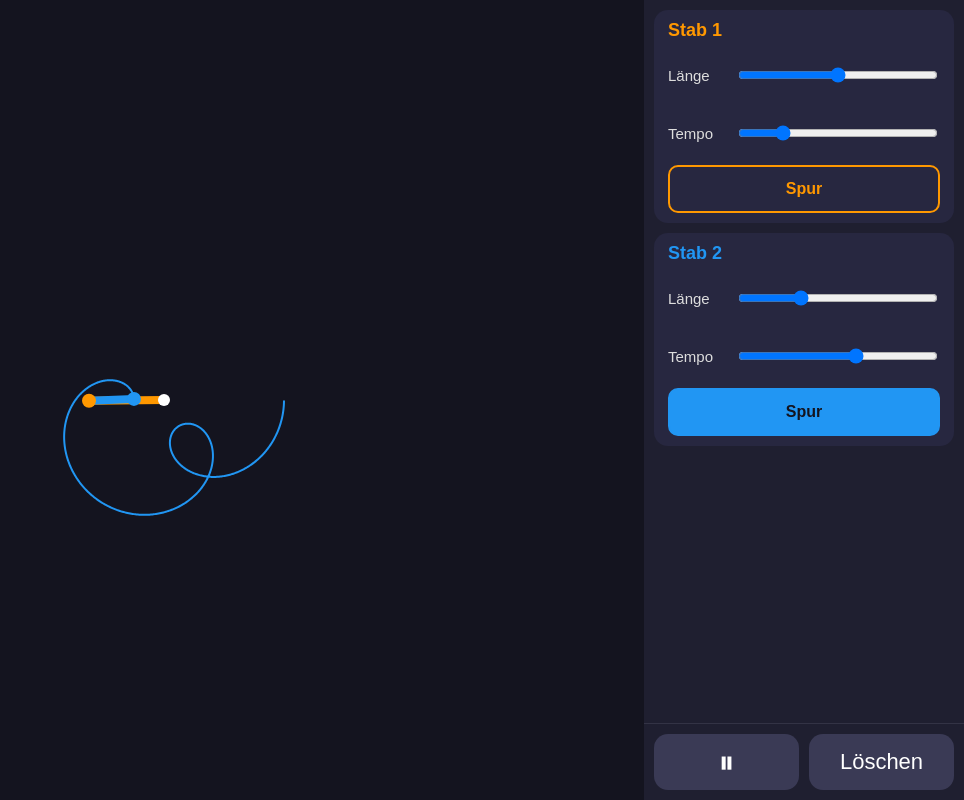
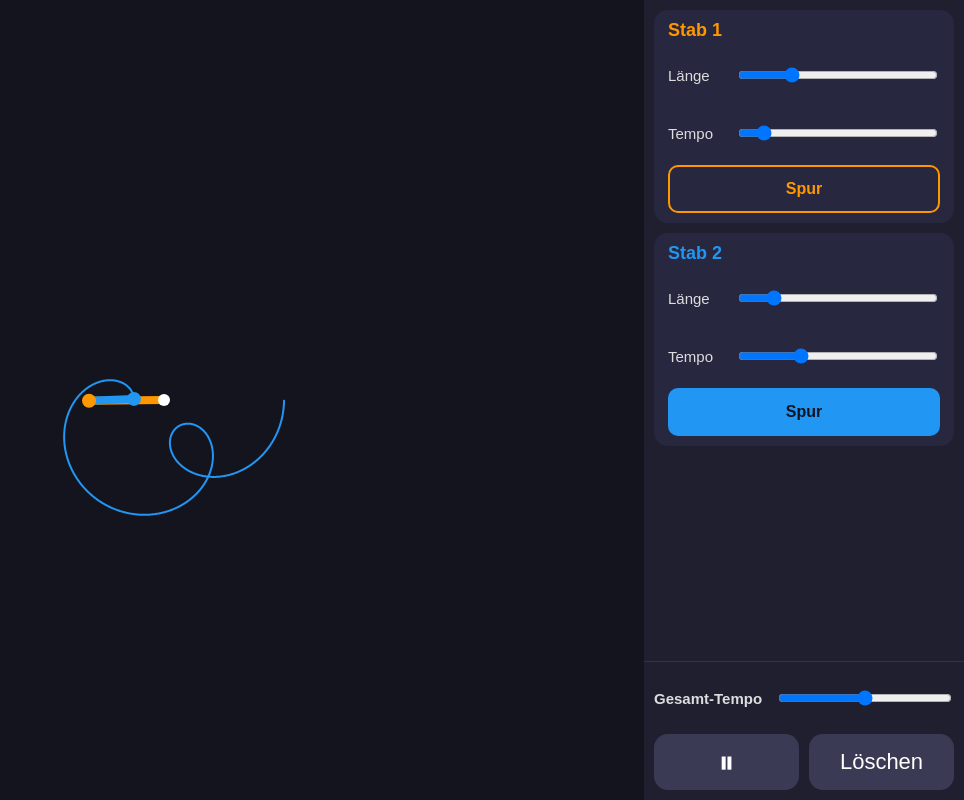
Before and after one commit to Bankai100988/zeigerkette, a plain HTML site: page index.html in a window 1280 px wide. Shown: the whole page, without its empty margins (316-1280 px from the left). Drawn offline with Linux system fonts and the light colour scheme.

Commit message:
Schritt 4: Bereich bis 200, Bildausschnitt, Gesamt-Tempo
Co-Authored-By: Claude Sonnet 5 <noreply@anthropic.com>

```diff
--- a/index.html
+++ b/index.html
@@ -63,10 +63,16 @@
   #aktionen {
     flex: 0 0 auto;
     display: flex;
+    flex-direction: column;
     gap: 10px;
     padding: 10px;
     box-sizing: border-box;
     border-top: 1px solid #333345;
+  }
+
+  .knopf-zeile {
+    display: flex;
+    gap: 10px;
   }
 
   .block {
@@ -97,6 +103,12 @@
     font-size: 15px;
     width: 58px;
     flex: 0 0 58px;
+  }
+
+  #gesamt-tempo-zeile label {
+    width: auto;
+    flex: 0 0 112px;
+    font-weight: bold;
   }
 
   input[type="range"] {
@@ -163,8 +175,14 @@
   <div id="leiste">
     <div id="stab-liste"></div>
     <div id="aktionen">
-      <button id="start-pause">⏸</button>
-      <button id="loeschen">Löschen</button>
+      <div class="regler-zeile" id="gesamt-tempo-zeile">
+        <label for="gesamt-tempo">Gesamt-Tempo</label>
+        <input type="range" id="gesamt-tempo" min="0" max="200" value="100">
+      </div>
+      <div class="knopf-zeile">
+        <button id="start-pause">⏸</button>
+        <button id="loeschen">Löschen</button>
+      </div>
     </div>
   </div>
 </div>
@@ -174,11 +192,14 @@
   "use strict";
 
   // ---- Grundeinstellungen ----
-  var PIXEL_PRO_LAENGE = 1.5;      // Länge 100 => 150 Pixel. Fester Maßstab.
-  var MAX_UMDREHUNG_PRO_SEK = 0.5; // Tempo 100 = eine volle Umdrehung in 2 Sekunden
-  var MAX_ZEITSCHRITT = 1 / 120;   // Höchstens so viele Sekunden pro Spur-Schritt
-  var MAX_ZEITSPRUNG = 0.25;       // Mehr Zeit pro Bild wird gekappt (z. B. nach Tab-Wechsel)
+  var BASIS_PIXEL_PRO_LAENGE = 1.5; // Länge 100 => 150 Pixel, bei Standard-Skala (1).
+  var MAX_UMDREHUNG_PRO_SEK = 0.5;  // Tempo 100 = eine volle Umdrehung in 2 Sekunden
+  var MAX_ZEITSCHRITT = 1 / 240;    // Höchstens so viele Sekunden pro Spur-Schritt
+  var MAX_ZEITSPRUNG = 0.1;         // Mehr Zeit pro Bild wird gekappt (z. B. nach Tab-Wechsel)
   var MAX_PUNKTE_PRO_STAB = 50000;
+  var MINDEST_BEZUGSLAENGE = 200;   // Bis hierhin sieht die Ansicht aus wie der Standard
+  var RAND_ANTEIL = 1.05;           // ca. 5 % Rand um die Kette herum
+  var SKALA_ZEITKONSTANTE = 0.15;   // Wie schnell die Ansicht weich nachzieht
 
   // ---- Stäbe (aus einer Liste gebaut, nicht einzeln pro Stab) ----
   var STAB_DEFINITIONEN = [
@@ -191,9 +212,11 @@
   var stabListe = document.getElementById("stab-liste");
   var knopfStartPause = document.getElementById("start-pause");
   var knopfLoeschen = document.getElementById("loeschen");
+  var reglerGesamtTempo = document.getElementById("gesamt-tempo");
 
   var läuft = true;
   var letzterZeitpunkt = null;
+  var aktuelleSkala = 1;
 
   // ---- Bedienleiste aus der Liste aufbauen ----
   var staebe = STAB_DEFINITIONEN.map(function (def, index) {
@@ -216,7 +239,7 @@
     var reglerLaenge = document.createElement("input");
     reglerLaenge.type = "range";
     reglerLaenge.min = "0";
-    reglerLaenge.max = "100";
+    reglerLaenge.max = "200";
     reglerLaenge.value = String(def.laengeStart);
     reglerLaenge.id = "laenge-" + id;
     zeileLaenge.appendChild(labelLaenge);
@@ -231,7 +254,7 @@
     var reglerTempo = document.createElement("input");
     reglerTempo.type = "range";
     reglerTempo.min = "0";
-    reglerTempo.max = "100";
+    reglerTempo.max = "200";
     reglerTempo.value = String(def.tempoStart);
     reglerTempo.id = "tempo-" + id;
     zeileTempo.appendChild(labelTempo);
@@ -314,7 +337,7 @@
     ctx.fill();
   }
 
-  function zeichneSpur(stab, mitteX, mitteY) {
+  function zeichneSpur(stab, mitteX, mitteY, faktor) {
     var punkte = stab.punkte;
     if (punkte.length < 2) {
       return;
@@ -331,8 +354,8 @@
         mussSpringen = true;
         continue;
       }
-      var x = mitteX + punkt.x;
-      var y = mitteY + punkt.y;
+      var x = mitteX + punkt.x * faktor;
+      var y = mitteY + punkt.y * faktor;
       if (mussSpringen) {
         ctx.moveTo(x, y);
         mussSpringen = false;
@@ -343,23 +366,42 @@
     ctx.stroke();
   }
 
-  // Berechnet die Kette der Punkte (Drehpunkt, Spitze 1, Spitze 2, ...) relativ
-  // zur Mitte, ausgehend von den aktuellen Winkeln. Wird fürs Zeichnen und beim
-  // Sammeln der Spur-Punkte benutzt.
-  function ketteBerechnen() {
+  // Berechnet die Kette der Punkte (Drehpunkt, Spitze 1, Spitze 2, ...) in
+  // echten Längen-Einheiten (nicht in Pixeln), ausgehend von den aktuellen
+  // Winkeln und Längen-Reglern. Wird fürs Zeichnen (mit Skala) und beim
+  // Sammeln der Spur-Punkte (ohne Skala) benutzt.
+  function ketteEchtBerechnen() {
     var punkte = [{ x: 0, y: 0 }];
     var x = 0;
     var y = 0;
     var winkelAbsolut = 0;
     for (var i = 0; i < staebe.length; i++) {
       var stab = staebe[i];
-      var länge = parseFloat(stab.reglerLaenge.value) * PIXEL_PRO_LAENGE;
+      var länge = parseFloat(stab.reglerLaenge.value);
       winkelAbsolut += stab.winkelEigen;
       x += länge * Math.cos(winkelAbsolut);
       y += länge * Math.sin(winkelAbsolut);
       punkte.push({ x: x, y: y });
     }
     return punkte;
+  }
+
+  // Berechnet, wie klein die Ansicht gerade sein müsste, damit die ganze
+  // Kette (mit etwas Rand) in die Zeichenfläche passt. 1 = Standardgröße,
+  // kleiner als 1 = verkleinert. Nie größer als 1.
+  function zielSkalaBerechnen(breite, höhe) {
+    var gesamtlänge = 0;
+    for (var i = 0; i < staebe.length; i++) {
+      gesamtlänge += parseFloat(staebe[i].reglerLaenge.value);
+    }
+    var bezugslänge = Math.max(gesamtlänge, MINDEST_BEZUGSLAENGE);
+    var benötigterRadius = bezugslänge * BASIS_PIXEL_PRO_LAENGE * RAND_ANTEIL;
+    var verfügbarerRadius = Math.min(breite, höhe) / 2;
+
+    if (benötigterRadius <= 0) {
+      return 1;
+    }
+    return Math.min(1, verfügbarerRadius / benötigterRadius);
   }
 
   function zeichneBild() {
@@ -373,23 +415,28 @@
 
     var mitteX = breite / 2;
     var mitteY = höhe / 2;
+    var faktor = BASIS_PIXEL_PRO_LAENGE * aktuelleSkala;
 
     // Spuren zuerst, damit die Stäbe gut sichtbar darüber liegen.
     for (var i = 0; i < staebe.length; i++) {
-      zeichneSpur(staebe[i], mitteX, mitteY);
+      zeichneSpur(staebe[i], mitteX, mitteY, faktor);
     }
 
-    var kette = ketteBerechnen();
+    var kette = ketteEchtBerechnen();
     for (var j = 0; j < staebe.length; j++) {
       var von = kette[j];
       var bis = kette[j + 1];
-      zeichneStab(mitteX + von.x, mitteY + von.y, mitteX + bis.x, mitteY + bis.y, staebe[j].farbe);
+      zeichneStab(
+        mitteX + von.x * faktor, mitteY + von.y * faktor,
+        mitteX + bis.x * faktor, mitteY + bis.y * faktor,
+        staebe[j].farbe
+      );
     }
 
     zeichnePunkt(mitteX, mitteY, "#ffffff", 6);
     for (var k = 0; k < staebe.length; k++) {
       var spitze = kette[k + 1];
-      zeichnePunkt(mitteX + spitze.x, mitteY + spitze.y, staebe[k].farbe, 7);
+      zeichnePunkt(mitteX + spitze.x * faktor, mitteY + spitze.y * faktor, staebe[k].farbe, 7);
     }
   }
 
@@ -401,7 +448,7 @@
       stab.winkelEigen += winkelGeschwindigkeit * deltaSekunden;
     }
 
-    var kette = ketteBerechnen();
+    var kette = ketteEchtBerechnen();
     for (var j = 0; j < staebe.length; j++) {
       var stab2 = staebe[j];
       if (stab2.spurAn) {
@@ -420,6 +467,15 @@
     }
   }
 
+  function skalaNachziehen(deltaSekunden, breite, höhe) {
+    var zielSkala = zielSkalaBerechnen(breite, höhe);
+    if (deltaSekunden <= 0) {
+      return;
+    }
+    var anteil = 1 - Math.exp(-deltaSekunden / SKALA_ZEITKONSTANTE);
+    aktuelleSkala += (zielSkala - aktuelleSkala) * anteil;
+  }
+
   function schritt(zeitpunkt) {
     if (letzterZeitpunkt === null) {
       letzterZeitpunkt = zeitpunkt;
@@ -430,9 +486,15 @@
     }
     letzterZeitpunkt = zeitpunkt;
 
-    if (läuft && deltaSekunden > 0) {
-      var anzahlSchritte = Math.max(1, Math.ceil(deltaSekunden / MAX_ZEITSCHRITT));
-      var teilSchritt = deltaSekunden / anzahlSchritte;
+    var größe = breite_höhe_in_css();
+    skalaNachziehen(deltaSekunden, größe.breite, größe.höhe);
+
+    var gesamtTempo = parseFloat(reglerGesamtTempo.value) / 100;
+    var bewegungsSekunden = läuft ? deltaSekunden * gesamtTempo : 0;
+
+    if (bewegungsSekunden > 0) {
+      var anzahlSchritte = Math.max(1, Math.ceil(bewegungsSekunden / MAX_ZEITSCHRITT));
+      var teilSchritt = bewegungsSekunden / anzahlSchritte;
       for (var s = 0; s < anzahlSchritte; s++) {
         zeitSchrittAusführen(teilSchritt);
       }
```
Also changed, not shown: 3 other files.
